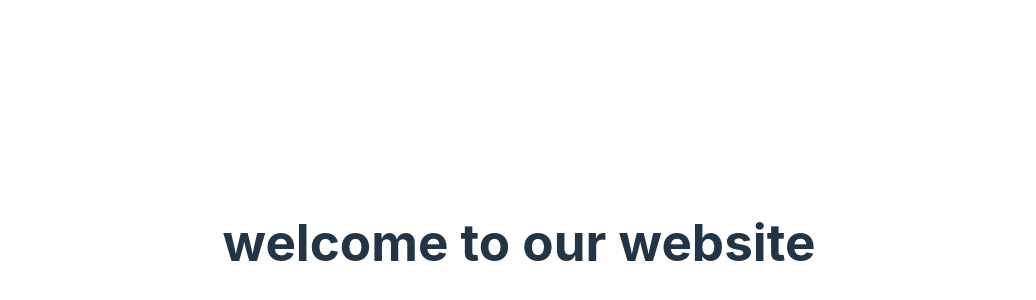
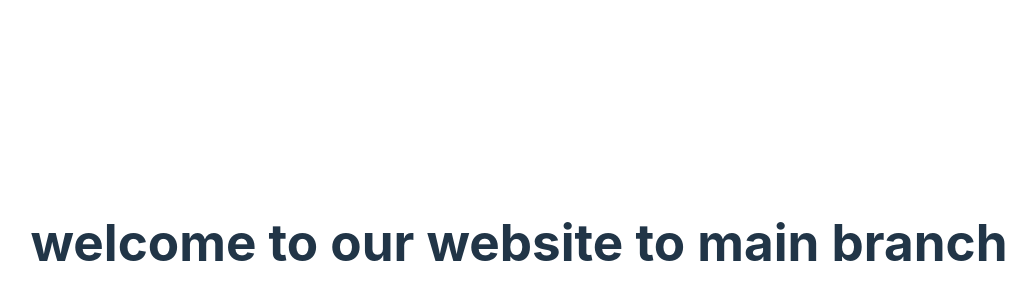
Before and after one commit to MukitHossen7/burger-shop, a React (Vite) app: page / in a window 1280 px wide. Shown: the part 158-458 px from the top of the page, without its empty margins (121-1157 px from the left). Built offline with nearby package versions, Linux system fonts and the light colour scheme.

Commit message:
new commit here

```diff
--- a/src/App.jsx
+++ b/src/App.jsx
@@ -3,7 +3,7 @@ import "./App.css";
 function App() {
   return (
     <div>
-      <h1>welcome to our website</h1>
+      <h1>welcome to our website to main branch </h1>
     </div>
   );
 }
```
